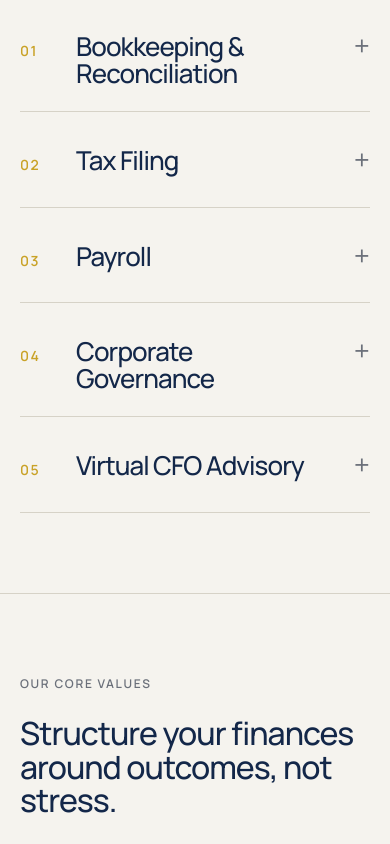
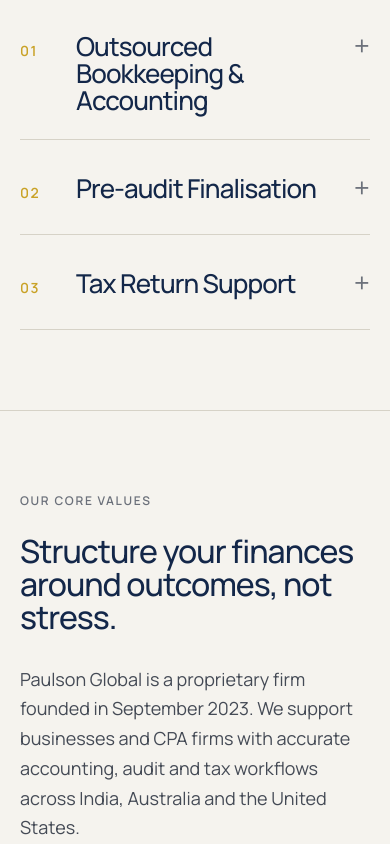
Before and after one commit to Mariyaben/paulson-global, a React (Vite) app: page / in a window 390 px wide. Shown: the part 2520-3364 px from the top of the page. Built offline with nearby package versions, Linux system fonts and the light colour scheme.

Commit message:
about section edited

```diff
--- a/src/components/Footer.tsx
+++ b/src/components/Footer.tsx
@@ -6,6 +6,6 @@
     <div><img src={logo} alt="Paulson Global" /><p style={{ color: '#fff', fontSize: 20 }}>Balanced, everywhere.</p></div>
     <div><h4>Explore</h4>{LINKS.map(([n, h]) => <a key={n} href={h}>{n}</a>)}</div>
     <div><h4>Legal</h4><a href="/privacy">Privacy</a><a href="/terms">Terms</a></div>
-    <div><h4>Contact</h4><a href="#contact">{CONTACT.email}</a><span>{CONTACT.address}</span><span style={{ display: 'block' }}>{CONTACT.phone}</span></div></div>
+    <div><h4>Contact</h4><a href={`mailto:${CONTACT.email}`}>{CONTACT.email}</a><span>{CONTACT.address}</span><a href={`tel:${CONTACT.phone.replace(/\s/g, '')}`}>{CONTACT.phone}</a></div></div>
     <p style={{ fontSize: 13 }}>© {new Date().getFullYear()} Paulson Global. All rights reserved.</p></div></footer>)
 }
--- a/src/data/content.ts
+++ b/src/data/content.ts
@@ -8,17 +8,15 @@
   { name: 'Other markets', ll: [104, 1], regulators: 'Expanding coverage', tax: 'Coordinated tax advice for jurisdictions beyond those listed.', accounting: 'Consistent reporting across the group.', compliance: 'One point of accountability for local obligations.', advisory: 'We are continuously expanding our international coverage. Reach out and we will let you know how we can help.' },
 ]
 export const SERVICES = [
-  { title: 'Bookkeeping & Reconciliation', lead: 'Accurate daily ledger management, bank feed reconciliations, and month-end reporting on Xero and QuickBooks, so your books are always audit-ready.', juris: ['Australia', 'India', 'United Kingdom', 'UAE'], caps: ['Daily bank feed reconciliation', 'Accounts payable and receivable management', 'Fixed asset register and depreciation schedules', 'Monthly trial balance and P&L reporting', 'Receipt attachment and documentation mapping', 'Multi-currency transaction processing'] },
-  { title: 'Tax Filing', lead: 'We review your operations and structure transactions proactively, helping you leverage state and federal concessions legally.', juris: ['Australia', 'India', 'United Kingdom', 'United States'], caps: ['BAS, GST and VAT', 'Corporation and income tax returns', 'ATO, HMRC and GST compliance calendars', 'Audit representation and penalty mitigation support'] },
-  { title: 'Payroll', lead: 'From Single Touch Payroll (STP) to pension auto-enrolment, we manage employer obligations and employee payouts securely.', juris: ['Australia', 'United Kingdom', 'India'], caps: ['Single Touch Payroll and PAYG', 'RTI and pension auto-enrolment', 'Payslips and employee payouts', 'Payroll reconciliation'] },
-  { title: 'Corporate Governance', lead: 'Disciplined corporate bookkeeping, governance and statutory solutions for reliable control.', juris: ['India', 'Australia', 'United Kingdom'], caps: ['Company registration', 'ROC, ASIC and Companies House filings', 'Board resolutions', 'Statutory registers'] },
-  { title: 'Virtual CFO Advisory', lead: 'Forward-looking financial strategy and proactive advisory reviews for businesses ready to scale with confidence.', juris: ['Australia', 'India', 'United Kingdom', 'UAE'], caps: ['Management reporting and KPIs', 'Cash flow planning', 'Structuring and expansion', 'Regular advisory reviews'] },
+  { title: 'Outsourced Bookkeeping & Accounting', lead: 'Reliable outsourced bookkeeping and accounting for CPA firms using Xero, QuickBooks and MYOB, with clean reconciliations and reporting.', juris: ['India', 'Australia', 'United States'], caps: ['Bookkeeping and bank reconciliation', 'Month-end close and management reporting', 'Xero, QuickBooks and MYOB support', 'Migration and reconciliation automation'] },
+  { title: 'Pre-audit Finalisation', lead: 'Audit-ready finalisation files and working papers that help CPA firms move from ledger close to audit with clarity.', juris: ['India', 'Australia', 'United States'], caps: ['Pre-audit financial statement finalisation', 'Working paper preparation', 'Account schedules and reconciliations', 'Supporting documentation review'] },
+  { title: 'Tax Return Support', lead: 'Practical tax return support for US and Australian engagements, including BAS and IAS returns.', juris: ['India', 'Australia', 'United States'], caps: ['US tax return support', 'Australian tax return support', 'BAS and IAS returns', 'Tax workpaper and data preparation'] },
 ]
 export const PRINCIPLES = [['Integrity & Compliance', 'We uphold the highest ethical and regulatory standards, ensuring your books are audit-ready and fully compliant.'], ['Financial Innovation', 'Leveraging modern cloud technology like Xero and QuickBooks to automate reconciliations and streamline reporting.'], ['Strategic Partnership', 'We serve as your virtual CFO and advisory team, aligning every balance sheet decision with your growth ambitions.'], ['Operational Excellence', 'A strict commitment to zero-downtime ledger migration and precise, error-free tax filing.']]
 export const WORKFLOW = [['Discovery Call', 'Schedule a free 15-minute call. We analyze your ledger status, compliance requirements, and business objectives.'], ['Custom Mapping', 'We draft a customized service proposal and compliance calendar outlining responsibilities, deadlines, and fixed fees.'], ['Ledger Migration', 'Our cloud team configures your charts of accounts on Xero or QuickBooks, migrating historic data securely.'], ['Continuous Management', 'We perform regular bookkeeping, run payroll, compile tax filings, and meet for proactive CFO advisory reviews.']]
-export const INDUSTRIES = [['E-commerce & Marketplaces', 'Digital commerce and tax'], ['IT & Cross-Border Services', 'Technology and transfer pricing'], ['SaaS & Tech Ventures', 'Subscription models'], ['Retail & Distribution', 'Inventory and trade compliance'], ['Manufacturing & Logistics', 'Operations and supply chain'], ['Healthcare & Diagnostics', 'Regulated finance'], ['Construction, Property & Real Estate', 'Project and joint venture accounting'], ['Private & Unlisted Companies', 'Corporate governance']]
-export const PLATFORMS = 'Xero, QuickBooks Online and Zoho Books'
+export const INDUSTRIES = [['Ecommerce & D2C', 'Digital commerce and tax'], ['Hospitality', 'Operational finance and reporting'], ['Entertainment', 'Project and production accounting'], ['Fashion', 'Inventory and margin reporting'], ['Manufacturing', 'Operations and supply chain'], ['Healthcare', 'Regulated finance'], ['Professional Services & CPA Firms', 'Practice and client accounting support'], ['Trading', 'Inventory and transaction control'], ['Education', 'Structured finance operations']]
+export const PLATFORMS = 'Xero, QuickBooks Online, MYOB, Tally, Excel and Google Sheets'
 export const INSIGHTS = [{ cat: 'Australia Tax', read: '5 min read', title: 'Bookkeeping for Australian Small Businesses: A BAS & Payroll Guide' }, { cat: 'UK Tax', read: '6 min read', title: 'Navigating UK CIS Accounting & VAT Registration UK' }, { cat: 'India Tax', read: '5 min read', title: 'Step-by-Step Company Registration India & GST Setup' }, { cat: 'Advisory', read: '4 min read', title: 'Why High-Growth Companies Outsource Monthly Accounting Services' }]
-export const FAQS = [['What is your pricing approach?', 'We provide fixed-fee pricing tailored to your accounting, tax and compliance requirements.'], ['What is your response time commitment?', 'We commit to direct partner communication and replies within 1 business day.'], ['Can you help migrate our historic bookkeeping to Xero or QuickBooks?', 'Our cloud team configures your chart of accounts and migrates historic data securely.'], ['Which global jurisdictions do you cover?', 'We support clients across India, USA, UK, UAE and Australia, with international coverage continuing to expand.'], ['How do you ensure data security?', 'Our structured, technology-enabled workflows are designed for secure, auditable financial operations.']]
-export const TRUST = [{ label: 'Years experience', value: '8+' }, { label: 'Countries served', value: '5' }, { label: 'Core services', value: '3' }, { label: 'Response time', value: '1 Day' }]
-export const CONTACT = { email: '[Email address placeholder]', phone: '[Phone number placeholder]', address: '[Address placeholder]' }
+export const FAQS = [['What is your pricing approach?', 'We provide fixed-fee pricing tailored to your accounting, tax and compliance requirements.'], ['What is your response time commitment?', 'We commit to direct partner communication and replies within 12 business hours.'], ['Can you help migrate our historic bookkeeping to Xero or QuickBooks?', 'Our cloud team configures your chart of accounts and uses Python-based automation for migration and reconciliation.'], ['Which countries do you serve?', 'We serve clients in India, Australia and the United States, with engagements in Oman and Germany.'], ['What credentials and platforms do you support?', 'Paulson Global is led by a Chartered Accountant and ICAI member, with QuickBooks ProAdvisor and Xero Certified credentials, plus MYOB experience.']]
+export const TRUST = [{ label: 'Years experience', value: '6+' }, { label: 'Countries served', value: '5' }, { label: 'Businesses served', value: '30+' }, { label: 'Response time', value: '12 hrs' }]
+export const CONTACT = { email: 'caboneypaulson@gmail.com', phone: '+91 95260 10694', address: 'Kattithara House, Chethicode P.O., Arakkunnam, Ernakulam, Kerala 682315, India' }
--- a/src/sections/About.tsx
+++ b/src/sections/About.tsx
@@ -1,6 +1,8 @@
 export default function About() {
-  const rows = [['Mission', 'Support businesses through seamless multi-jurisdictional financial compliance frameworks aligned with global standards.'], ['Vision', 'Tailored corporate bookkeeping, governance and tax solutions that free executive leadership to scale with confidence.'], ['Our story', 'Founded in 2025, Paulson Global combines process discipline, technology-enabled workflows, and partner-led advisory to help businesses operate with authority across multiple tax and governance environments.']]
+  const rows = [['Mission', 'Support businesses and CPA firms through accurate, technology-enabled accounting and tax workflows.'], ['Credentials', 'Chartered Accountant and Member of ICAI · QuickBooks ProAdvisor · Xero Certified · MYOB experience'], ['Our story', 'Founded in September 2023, Paulson Global is a proprietary firm serving more than 30 businesses across India, Australia and the United States, with engagements in Oman and Germany.']]
   return (<section id="about"><div className="w grid2"><div><p className="eyebrow eb">About company</p><h2>A specialist consultancy built for modern enterprise finance.</h2></div>
-    <div><p className="lead" style={{ marginBottom: 40 }}>Paulson Global is a full-service accounting and tax consultancy founded in 2025. The practice supports businesses through disciplined, multi-jurisdiction compliance frameworks aligned with global standards.</p>
-      {rows.map(([b, p]) => <div className="cat" key={b}><b>{b}</b><p>{p}</p></div>)}</div></div></section>)
+    <div><p className="lead" style={{ marginBottom: 40 }}>Paulson Global is a proprietary firm founded in September 2023, providing accounting, audit and tax support with more than six years of professional experience.</p>
+      {rows.map(([b, p]) => <div className="cat" key={b}><b>{b}</b><p>{p}</p></div>)}</div></div>
+    <div className="founder"><div><img src="/Boney.jpeg" alt="Boney Paulson" /></div><div><p className="eyebrow eb">Founder &amp; principal accountant</p><h3>Boney Paulson</h3><p className="founder-role">Chartered Accountant · Member of ICAI · Yesjay Associates Official</p><p className="lead">Boney Paulson helps businesses and CPA firms manage accounting, audit and tax workflows across international markets. He is also a QuickBooks ProAdvisor and Xero Certified professional with MYOB experience.</p><div className="founder-links"><a className="btn" href="https://www.linkedin.com/in/ca-boney-paulson-aca-8b4b511b4/" target="_blank" rel="noreferrer">LinkedIn</a><a className="btn gold" href="https://www.upwork.com/freelancers/~010bee4589b8aced7b" target="_blank" rel="noreferrer">Upwork</a></div></div></div>
+  </section>)
 }
--- a/src/sections/Approach.tsx
+++ b/src/sections/Approach.tsx
@@ -1,7 +1,7 @@
 import { PRINCIPLES, WORKFLOW } from '../data/content'
 export default function Approach() {
   return (<section><div className="w"><div className="grid2"><div><p className="eyebrow eb">Our core values</p><h2 className="approach-title">Structure your finances around outcomes, not stress.</h2></div>
-    <p className="lead" style={{ alignSelf: 'end' }}>Paulson Global is a full-service accounting and tax consultancy founded in 2025. We support businesses through disciplined, multi-jurisdiction compliance frameworks aligned with global standards.</p></div>
+    <p className="lead" style={{ alignSelf: 'end' }}>Paulson Global is a proprietary firm founded in September 2023. We support businesses and CPA firms with accurate accounting, audit and tax workflows across India, Australia and the United States.</p></div>
     <div className="prin">{PRINCIPLES.map(([t, d], i) => <div key={t}><span className="eyebrow" style={{ color: 'var(--gold)' }}>0{i + 1}</span><h3>{t}</h3><p>{d}</p></div>)}</div>
     <p className="eyebrow mt6 eb">How we work together</p>
     <div className="prin" style={{ marginTop: 0 }}>{WORKFLOW.map(([t, d], i) => <div key={t}><span className="eyebrow" style={{ color: 'var(--gold)' }}>0{i + 1}</span><h3>{t}</h3><p>{d}</p></div>)}</div></div></section>)
--- a/src/sections/CTA.tsx
+++ b/src/sections/CTA.tsx
@@ -1,5 +1,5 @@
 import { CONTACT } from '../data/content'
 export default function CTA() {
   return (<section className="cta" id="contact"><div className="w"><h2>Talk to an Accountant Today</h2>
-    <p style={{ marginTop: 50 }}>Discuss your accounting, tax and compliance requirements with our experts. Get a fixed fee quote. Replies within 1 business day.</p><p style={{ marginTop: 50 }}><a className="btn gold" href={`mailto:${CONTACT.email}`}>Get a Fixed Fee Quote</a></p></div></section>)
+    <p style={{ marginTop: 50 }}>Discuss your accounting, tax and compliance requirements with our experts. Get a fixed fee quote. Replies within 12 business hours.</p><p style={{ marginTop: 50 }}><a className="btn gold" href={`mailto:${CONTACT.email}`}>Get a Fixed Fee Quote</a></p></div></section>)
 }
--- a/src/sections/Services.tsx
+++ b/src/sections/Services.tsx
@@ -4,7 +4,7 @@
 export default function Services() {
   const [open, setOpen] = useState(-1)
   const hover = typeof matchMedia !== 'undefined' && matchMedia('(hover:hover)').matches
-  return (<section id="services"><div className="w"><SectionHeading eyebrow="Services">Five disciplines. One perspective.</SectionHeading>
+  return (<section id="services"><div className="w"><SectionHeading eyebrow="Services">Three disciplines. One perspective.</SectionHeading>
     {SERVICES.map((s, i) => (<div key={s.title} className={'svc' + (open === i ? ' on' : '')} onMouseEnter={() => hover && setOpen(i)}>
       <button aria-expanded={open === i} aria-controls={'sv' + i} onClick={() => setOpen(open === i ? -1 : i)}><span className="n">0{i + 1}</span><span className="t">{s.title}</span><span className="pl" aria-hidden>+</span></button>
       <div className="b" id={'sv' + i}><div><div className="in"><p className="lead">{s.lead}</p>
--- a/src/styles/global.css
+++ b/src/styles/global.css
@@ -53,6 +53,12 @@
 .cat{display:grid;grid-template-columns:150px 1fr;gap:20px;padding:22px 0;border-top:1px solid var(--rule)}
 .cat b{font-size:12px;letter-spacing:.14em;text-transform:uppercase;color:var(--gold)}
 @media(max-width:860px){.ex{grid-template-columns:1fr}.cat{grid-template-columns:1fr;gap:6px}}
+.founder{display:grid;grid-template-columns:minmax(240px,4fr) 8fr;gap:clamp(30px,6vw,100px);margin-top:clamp(70px,10vw,140px);padding-top:clamp(40px,5vw,70px);border-top:1px solid var(--navy)}
+.founder img{display:block;width:100%;aspect-ratio:1/1;object-fit:cover;object-position:center 22%;filter:saturate(.9)}
+.founder h3{font-size:clamp(38px,5vw,72px);margin-bottom:28px}
+.founder-role{color:var(--gold);font-size:14px;font-weight:600;letter-spacing:.04em;margin:-10px 0 24px}
+.founder-links{display:flex;flex-wrap:wrap;gap:14px;margin-top:34px}
+@media(max-width:860px){.founder{grid-template-columns:1fr}.founder img{max-width:420px}}
 .fade{animation:f .35s ease}@keyframes f{from{opacity:0;transform:translateY(6px)}}
 .ins{display:grid;grid-template-columns:200px 1fr 60px;gap:30px;padding:36px 0;border-top:1px solid var(--rule);align-items:baseline;transition:background .2s}
 .ins h3{font-size:clamp(24px,3.2vw,44px);max-width:20em}.ins:hover h3{text-decoration:underline;text-decoration-thickness:1px;text-underline-offset:8px}
```
Also changed, not shown: vite.config.ts.timestamp-1790620774584-462f4353fd32c.mjs (added, +8 -0 lines), public/Boney.jpeg (added), 6 other files (tests, documents, lock files or other folders).
